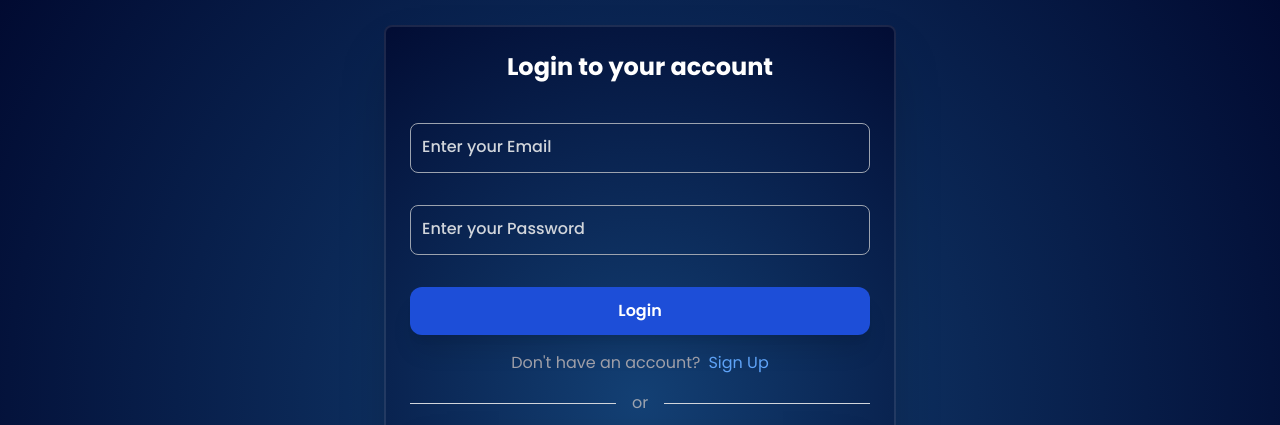
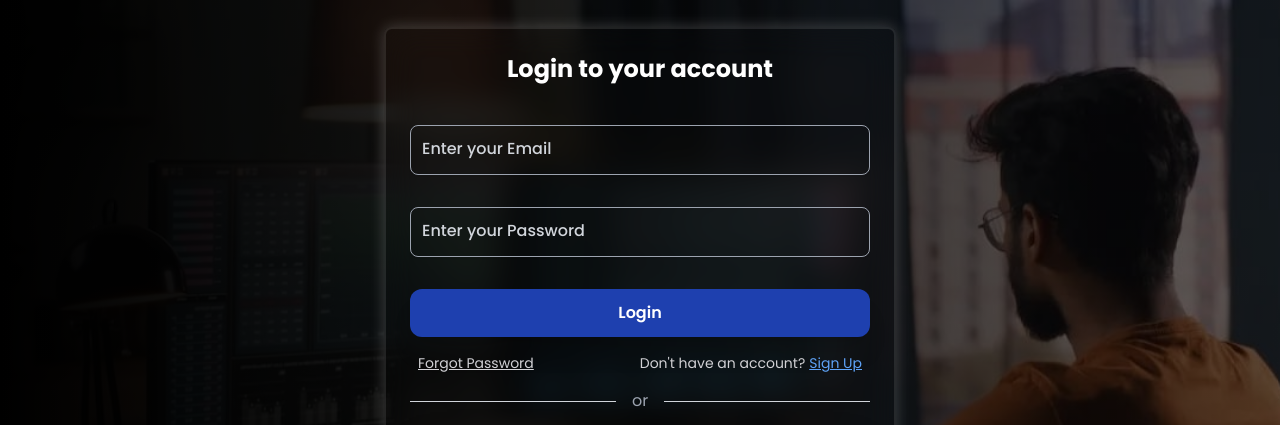
Before and after one commit to Siddhant-Baranwal/stocking, a React (Vite) app: page / in a window 1280 px wide. Shown: the top 425 px of the page. Built offline with nearby package versions, Linux system fonts and the light colour scheme; a web font is replaced by a local one.

Commit message:
modified the form ui

```diff
--- a/src/components/Landing.jsx
+++ b/src/components/Landing.jsx
@@ -10,7 +10,8 @@ const Landing = () => {
   };
 
   return (
-    <div className="min-h-screen flex items-center justify-center font-poppins" style={{ backgroundImage: 'radial-gradient(circle 800px at 50% 50%, #134074, #00072d)' }}>
+    <div className="min-h-screen flex items-center justify-center font-poppins bg-[url('/bg.png')] bg-cover bg-center relative">
+      <div class="absolute inset-0 bg-gradient-to-r from-black/100 to-black/60"></div>
       {isLogin ? <Login toggleForm={toggleForm} /> : <Signup toggleForm={toggleForm} />}
     </div>
   );
--- a/src/components/Login.jsx
+++ b/src/components/Login.jsx
@@ -9,7 +9,7 @@ const Login = ({ toggleForm }) => {
     };
 
     return (
-        <div className="rounded-lg border-white border-opacity-10 border-2 shadow-2xl p-6 max-w-lg w-full backdrop-blur-md" style={{ backgroundImage: 'radial-gradient(circle 500px at 50% 50%, #134074, #00072d)' }}>
+        <div className="rounded-lg border-white border-opacity-10 border-2 p-6 max-w-lg w-full backdrop-blur-lg shadow-[0_0_15px_rgba(255,255,255,0.2)]">
             <h2 className="text-2xl text-center mb-10 text-white font-bold">
                 Login to your account
             </h2>
@@ -26,7 +26,7 @@ const Login = ({ toggleForm }) => {
                         className={`peer w-full p-3 border ${errors.email ? 'border-red-500' : 'border-gray-400'} rounded-lg shadow-sm focus:border-blue-800 placeholder-transparent bg-transparent text-white mb-4 font-bold`}
                         placeholder="Enter your email"
                     />
-                    <label className="absolute left-3 -top-5 text-sm font-medium text-gray-300 transition-all peer-placeholder-shown:top-3 peer-placeholder-shown:text-base peer-placeholder-shown:text-gray-300 peer-focus:-top-5 peer-focus:left-2 peer-focus:text-sm peer-focus:text-white">
+                    <label className="absolute left-3 -top-5 text-sm font-medium text-gray-300 transition-all peer-placeholder-shown:top-3 peer-placeholder-shown:text-base peer-placeholder-shown:text-gray-300 peer-focus:-top-5 peer-focus:left-2 peer-focus:text-sm peer-focus:text-white -z-10">
                         Enter your Email {errors.email && <span className="text-red-500">*</span>}
                     </label>
                 </div>
@@ -38,28 +38,29 @@ const Login = ({ toggleForm }) => {
                         className={`peer w-full p-3 border ${errors.password ? 'border-red-500' : 'border-gray-400'} rounded-lg shadow-sm focus:border-blue-800 placeholder-transparent bg-transparent text-white mb-4 font-bold`}
                         placeholder="Enter your password"
                     />
-                    <label className="absolute left-3 -top-5 text-sm font-medium text-gray-300 transition-all peer-placeholder-shown:top-3 peer-placeholder-shown:text-base peer-placeholder-shown:text-gray-300 peer-focus:-top-5 peer-focus:left-2 peer-focus:text-sm peer-focus:text-white">
+                    <label className="absolute left-3 -top-5 text-sm font-medium text-gray-300 transition-all peer-placeholder-shown:top-3 peer-placeholder-shown:text-base peer-placeholder-shown:text-gray-300 peer-focus:-top-5 peer-focus:left-2 peer-focus:text-sm peer-focus:text-white -z-10">
                         Enter your Password {errors.password && <span className="text-red-500">*</span>}
                     </label>
                 </div>
 
                 {Object.keys(errors).length > 0 && (
-                    <div className="mb-4 text-gray-300 text-sm">
+                    <div className="mb-4 text-red-500 text-sm">
                         <p><span className="text-red-500">*</span> This is a required field</p>
                     </div>
                 )}
 
-                <button type='submit' className="w-full bg-blue-700 text-white p-3 rounded-xl hover:bg-sky-800 transform duration-300 shadow-xl font-semibold">
+                <button type='submit' className="w-full bg-blue-800 text-white p-3 rounded-xl hover:bg-blue-950 transform duration-300 shadow-xl font-semibold">
                     Login
                 </button>
             </form>
 
-            <div className="mt-4 text-center">
-                <p className="text-zinc-400">
+            <div className="mt-4 flex justify-between text-sm mx-2">
+                <p className='text-zinc-300 underline hover:text-blue-500'> Forgot Password</p>
+                <p className="text-zinc-300">
                     Don't have an account?
                     <span
                         onClick={toggleForm}
-                        className="text-blue-400 cursor-pointer hover:text-red-600 hover:underline transition-colors duration-300 ml-2">
+                        className="text-blue-400 cursor-pointer hover:text-red-600 underline transition-colors duration-300 ml-1">
                         Sign Up
                     </span>
                 </p>
--- a/src/components/Signup.jsx
+++ b/src/components/Signup.jsx
@@ -9,7 +9,7 @@ const Signup = ({ toggleForm }) => {
     };
 
     return (
-        <div className="rounded-lg border-white border-opacity-10 border-2 shadow-2xl p-6 max-w-lg w-full backdrop-blur-xl" style={{ backgroundImage: 'radial-gradient(circle 500px at 50% 50%, #134074, #00072d)' }}>
+        <div className="rounded-lg border-white border-opacity-10 border-2 p-6 max-w-lg w-full backdrop-blur-lg shadow-[0_0_15px_rgba(255,255,255,0.2)]">"
             <h2 className="text-2xl text-center mb-10 text-white font-bold">
                 Create a new account
             </h2>
@@ -21,7 +21,7 @@ const Signup = ({ toggleForm }) => {
                         className={`peer w-full p-3 border ${errors.username ? 'border-red-500' : 'border-gray-400'} rounded-lg shadow-sm focus:border-blue-800 placeholder-transparent bg-transparent text-white mb-4 font-bold`}
                         placeholder="Enter your username"
                     />
-                    <label className="absolute left-3 -top-5 text-sm font-medium text-gray-300 transition-all peer-placeholder-shown:top-3 peer-placeholder-shown:text-base peer-placeholder-shown:text-gray-300 peer-focus:-top-5 peer-focus:left-2 peer-focus:text-sm peer-focus:text-white">
+                    <label className="absolute left-3 -top-5 text-sm font-medium text-gray-300 transition-all peer-placeholder-shown:top-3 peer-placeholder-shown:text-base peer-placeholder-shown:text-gray-300 peer-focus:-top-5 peer-focus:left-2 peer-focus:text-sm peer-focus:text-white -z-10">
                         Enter your Username {errors.username && <span className="text-red-500">*</span>}
                     </label>
                 </div>
@@ -38,7 +38,7 @@ const Signup = ({ toggleForm }) => {
                         className={`peer w-full p-3 border ${errors.email ? 'border-red-500' : 'border-gray-400'} rounded-lg shadow-sm focus:border-blue-800 placeholder-transparent bg-transparent text-white mb-4 font-bold`}
                         placeholder="Enter your email"
                     />
-                    <label className="absolute left-3 -top-5 text-sm font-medium text-gray-300 transition-all peer-placeholder-shown:top-3 peer-placeholder-shown:text-base peer-placeholder-shown:text-gray-300 peer-focus:-top-5 peer-focus:left-2 peer-focus:text-sm peer-focus:text-white">
+                    <label className="absolute left-3 -top-5 text-sm font-medium text-gray-300 transition-all peer-placeholder-shown:top-3 peer-placeholder-shown:text-base peer-placeholder-shown:text-gray-300 peer-focus:-top-5 peer-focus:left-2 peer-focus:text-sm peer-focus:text-white -z-10">
                         Enter your Email {errors.email && <span className="text-red-500">*</span>}
                     </label>
                 </div>
@@ -50,28 +50,28 @@ const Signup = ({ toggleForm }) => {
                         className={`peer w-full p-3 border ${errors.password ? 'border-red-500' : 'border-gray-400'} rounded-lg shadow-sm focus:border-blue-800 placeholder-transparent bg-transparent text-white mb-4 font-bold`}
                         placeholder="Enter your password"
                     />
-                    <label className="absolute left-3 -top-5 text-sm font-medium text-gray-300 transition-all peer-placeholder-shown:top-3 peer-placeholder-shown:text-base peer-placeholder-shown:text-gray-300 peer-focus:-top-5 peer-focus:left-2 peer-focus:text-sm peer-focus:text-white">
+                    <label className="absolute left-3 -top-5 text-sm font-medium text-gray-300 transition-all peer-placeholder-shown:top-3 peer-placeholder-shown:text-base peer-placeholder-shown:text-gray-300 peer-focus:-top-5 peer-focus:left-2 peer-focus:text-sm peer-focus:text-white -z-10">
                         Enter your Password {errors.password && <span className="text-red-500">*</span>}
                     </label>
                 </div>
 
                 {Object.keys(errors).length > 0 && (
-                    <div className="mb-4 text-gray-300 text-sm">
+                    <div className="mb-4 text-red-500 text-sm">
                         <p><span className="text-red-500">*</span> This is a required field</p>
                     </div>
                 )}
 
-                <button type='submit' className="w-full bg-blue-700 text-white p-3 rounded-xl hover:bg-sky-800 transform duration-300 shadow-xl font-semibold">
+                <button type='submit' className="w-full bg-blue-800 text-white p-3 rounded-xl hover:bg-blue-950 transform duration-300 shadow-xl font-semibold">
                     Register
                 </button>
             </form>
 
-            <div className="mt-4 text-center">
-                <p className="text-zinc-400">
+            <div className="mt-4 text-center text-sm">
+                <p className="text-zinc-300">
                     Already have an account?
                     <span
                         onClick={toggleForm}
-                        className="text-blue-400 cursor-pointer hover:text-red-600 hover:underline transition-colors duration-300 ml-2">
+                        className="text-blue-400 cursor-pointer hover:text-red-600 underline transition-colors duration-300 ml-2">
                         Login
                     </span>
                 </p>
```
Also changed, not shown: public/bg.png (added).
